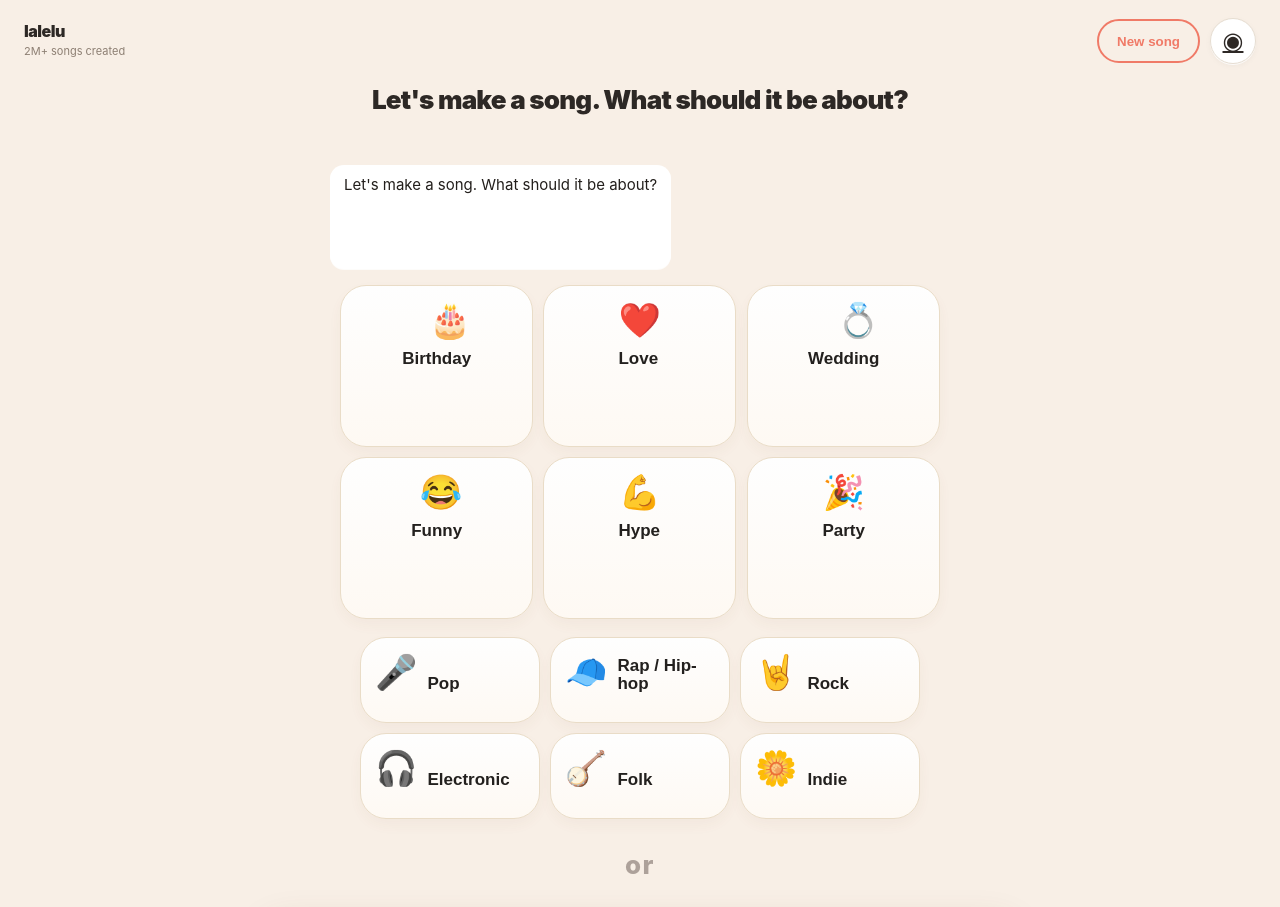
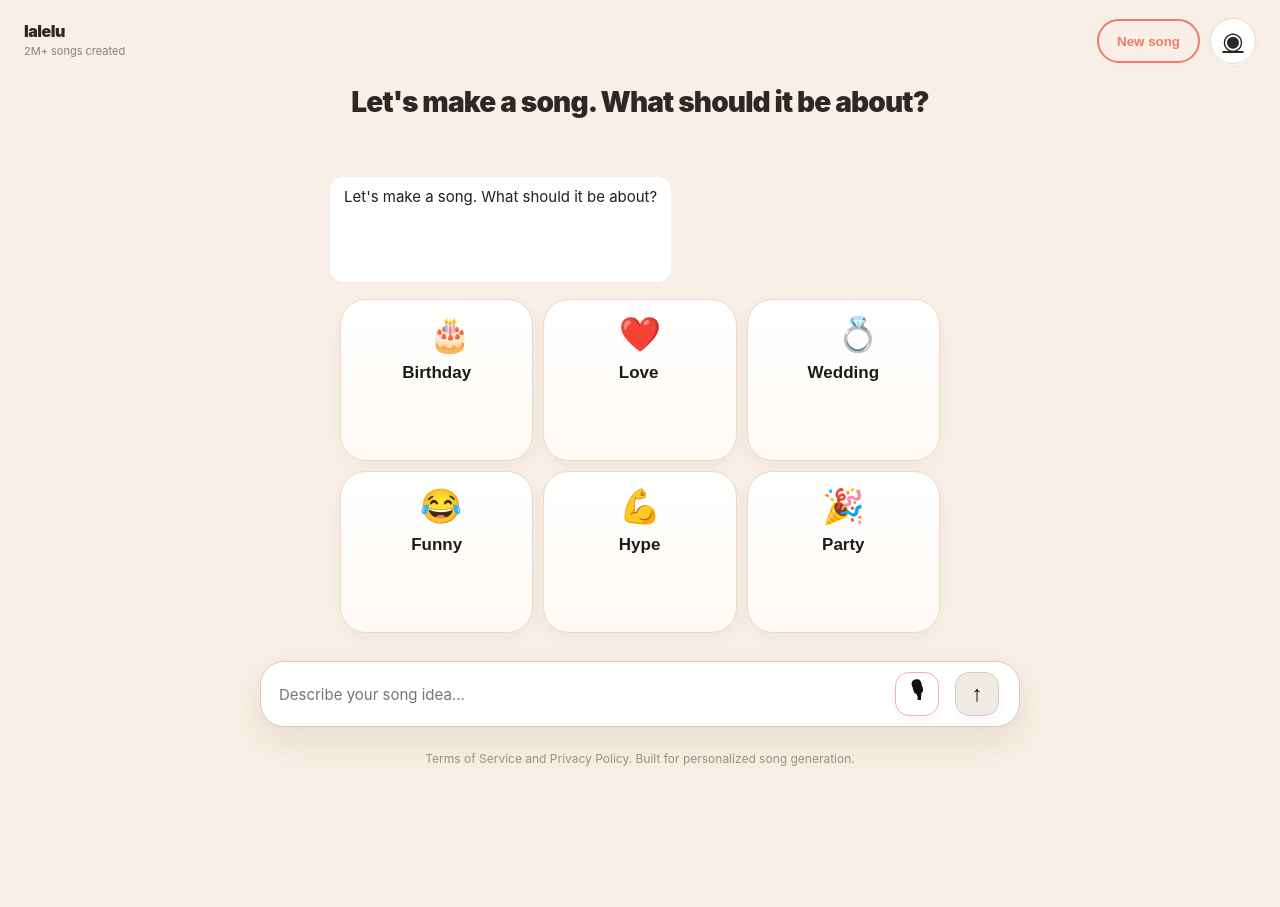
Before and after one commit to Pevznergo/lalalu, a Next.js app: page / in a window 1280 px wide. Shown: the top 907 px of the page. After the commit the page ends 800 px from the top, so only its background shows below. Built offline with nearby package versions, Linux system fonts and the light colour scheme.

Commit message:
style(design): separate lalelu chat steps

```diff
--- a/app/page.tsx
+++ b/app/page.tsx
@@ -186,10 +186,10 @@ export default function HomePage() {
           ))}
         </div>
 
-        <div className={`starter-stack ${step !== "topic" ? "starter-stack-small" : ""}`}>
+        {step === "topic" ? (
           <div className="starter-grid starter-grid-topics" aria-label="Song ideas">
             {topics.map(({ emoji, label }) => (
-              <button key={label} className={`starter-card ${topic === label ? "starter-card-selected" : ""}`} type="button" onClick={() => pickTopic(label)}>
+              <button key={label} className="starter-card" type="button" onClick={() => pickTopic(label)}>
                 <span className="starter-emoji" aria-hidden="true">
                   {emoji}
                 </span>
@@ -197,10 +197,12 @@ export default function HomePage() {
               </button>
             ))}
           </div>
+        ) : null}
 
+        {step === "style" ? (
           <div className="starter-grid starter-grid-styles" aria-label="Song styles">
             {styles.map(({ emoji, label }) => (
-              <button key={label} className={`starter-card starter-card-style ${style === label ? "starter-card-selected" : ""}`} type="button" onClick={() => pickStyle(label)}>
+              <button key={label} className="starter-card starter-card-style" type="button" onClick={() => pickStyle(label)}>
                 <span className="starter-emoji" aria-hidden="true">
                   {emoji}
                 </span>
@@ -208,9 +210,9 @@ export default function HomePage() {
               </button>
             ))}
           </div>
-        </div>
+        ) : null}
 
-        <p className="hero-divider">or</p>
+        {step !== "topic" ? <p className="hero-divider">or</p> : null}
 
         <form ref={formRef} className="input-shell" action="/api/drafts" method="post">
           <input
--- a/app/styles.css
+++ b/app/styles.css
@@ -108,7 +108,7 @@ a {
 .hero {
   display: grid;
   place-items: center;
-  gap: 8px;
+  gap: 10px;
   padding-top: 12px;
   text-align: center;
 }
@@ -144,8 +144,8 @@ p {
 }
 
 .hero-intro {
-  margin: 0;
-  font-size: 26px;
+  margin: 2px 0 0;
+  font-size: 28px;
   line-height: 1.05;
   font-weight: 900;
   letter-spacing: -.03em;
@@ -166,16 +166,6 @@ p {
 
 .starter-grid-styles {
   width: min(560px, 100%);
-}
-
-.starter-stack {
-  display: grid;
-  gap: 10px;
-  width: 100%;
-}
-
-.starter-stack-small {
-  margin-top: 6px;
 }
 
 .starter-card {
@@ -221,17 +211,11 @@ p {
   margin-left: 0;
 }
 
-.starter-card-selected {
-  border-color: #f07a67;
-  box-shadow: 0 10px 24px rgba(240, 122, 103, .16);
-  transform: translateY(-1px);
-}
-
 .chat-panel {
   display: grid;
   gap: 8px;
   width: min(620px, 100%);
-  margin: 6px auto 0;
+  margin: 10px auto 0;
   min-height: 104px;
 }
 
@@ -278,9 +262,9 @@ p {
 }
 
 .hero-divider {
-  margin: 18px 0 0;
+  margin: 24px 0 0;
   color: #ada19a;
-  font-size: 26px;
+  font-size: 28px;
   font-weight: 800;
   letter-spacing: .06em;
 }
@@ -291,7 +275,7 @@ p {
   gap: 8px;
   align-items: center;
   width: min(760px, 100%);
-  margin: 14px auto 0;
+  margin: 18px auto 0;
   padding: 10px 12px;
   border: 1px solid #d9cbbb;
   border-radius: 24px;
@@ -376,19 +360,6 @@ button:focus-visible,
 .mic-button span,
 .send-button {
   color: #111;
-}
-
-.starter-card:hover,
-.starter-card:active {
-  opacity: 1;
-}
-
-.starter-card:not(.starter-card-selected) {
-  opacity: .98;
-}
-
-.starter-stack .starter-card {
-  will-change: transform;
 }
 
 @keyframes typingBlink {
```
